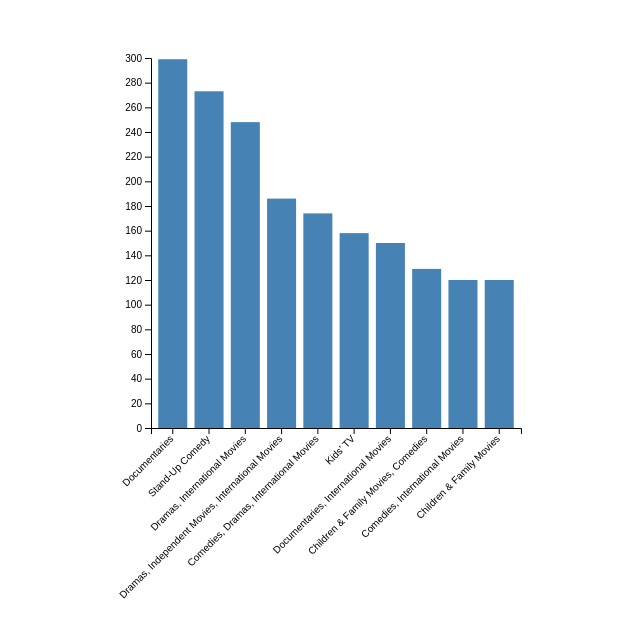
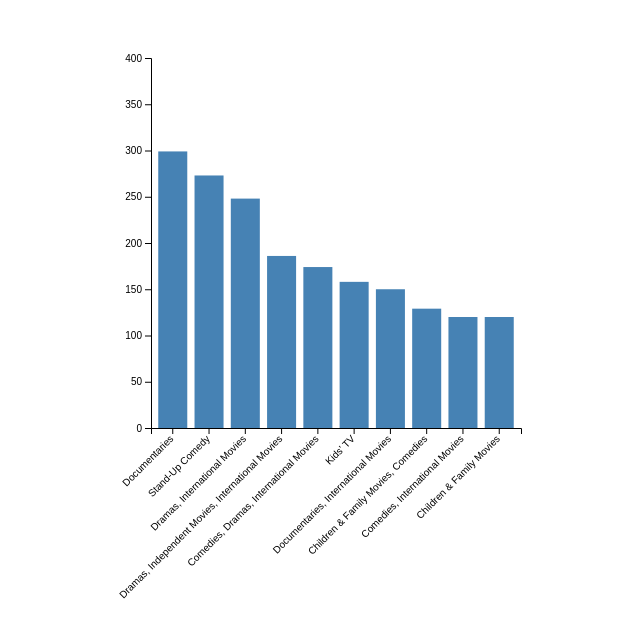
Before and after one commit to sonalipal/CS498DataViz, a plain HTML site: page netflixContent.html in a window 1280 px wide. Shown: the whole page, without its empty margins (57-697 px from the left). Drawn offline with nearby package versions, Linux system fonts and the light colour scheme.

Commit message:
Update netflixContent.html

```diff
--- a/netflixContent.html
+++ b/netflixContent.html
@@ -49,7 +49,7 @@ d3.csv("https://raw.githubusercontent.com/sonalipal/CS498DataViz/master/category
 
   // Add Y axis
   var y = d3.scaleLinear()
-    .domain([0, 300])
+    .domain([0, 400])
     .range([ height, 0]);
   svg.append("g")
     .call(d3.axisLeft(y));
```
